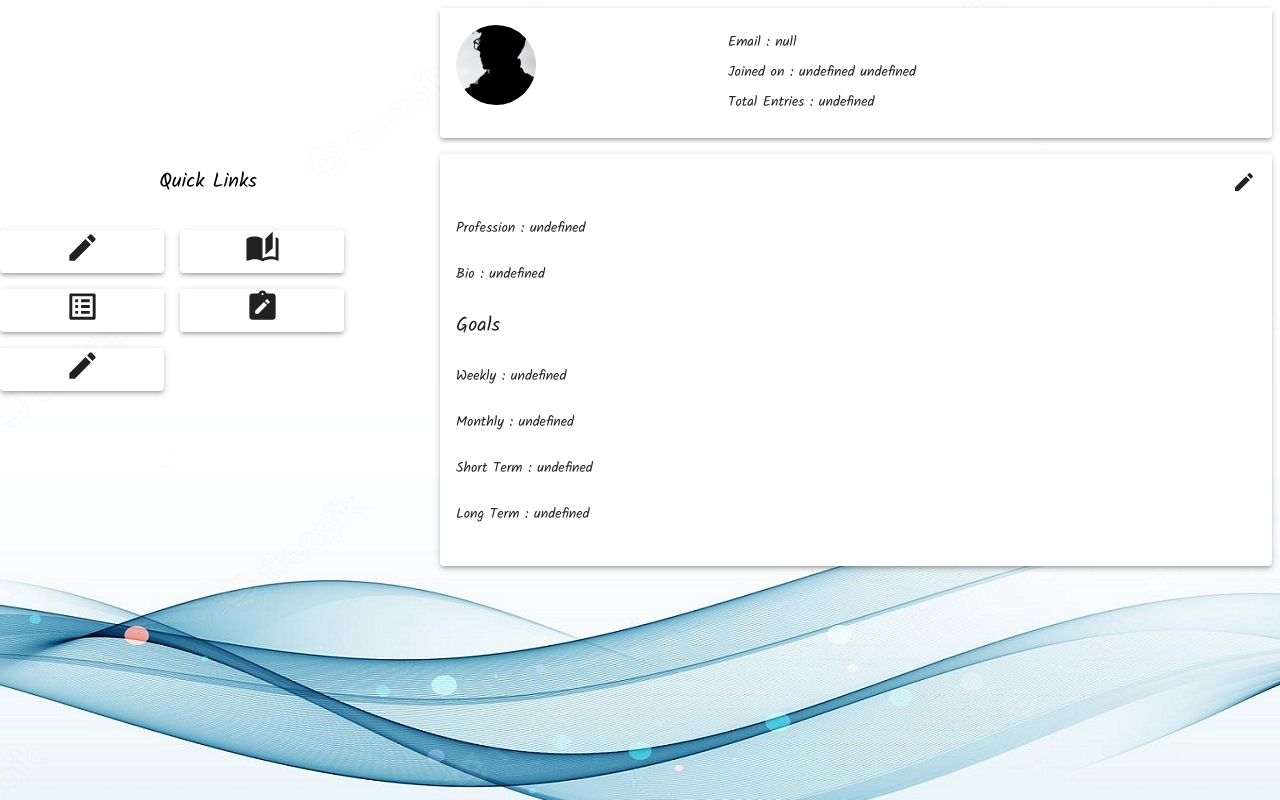
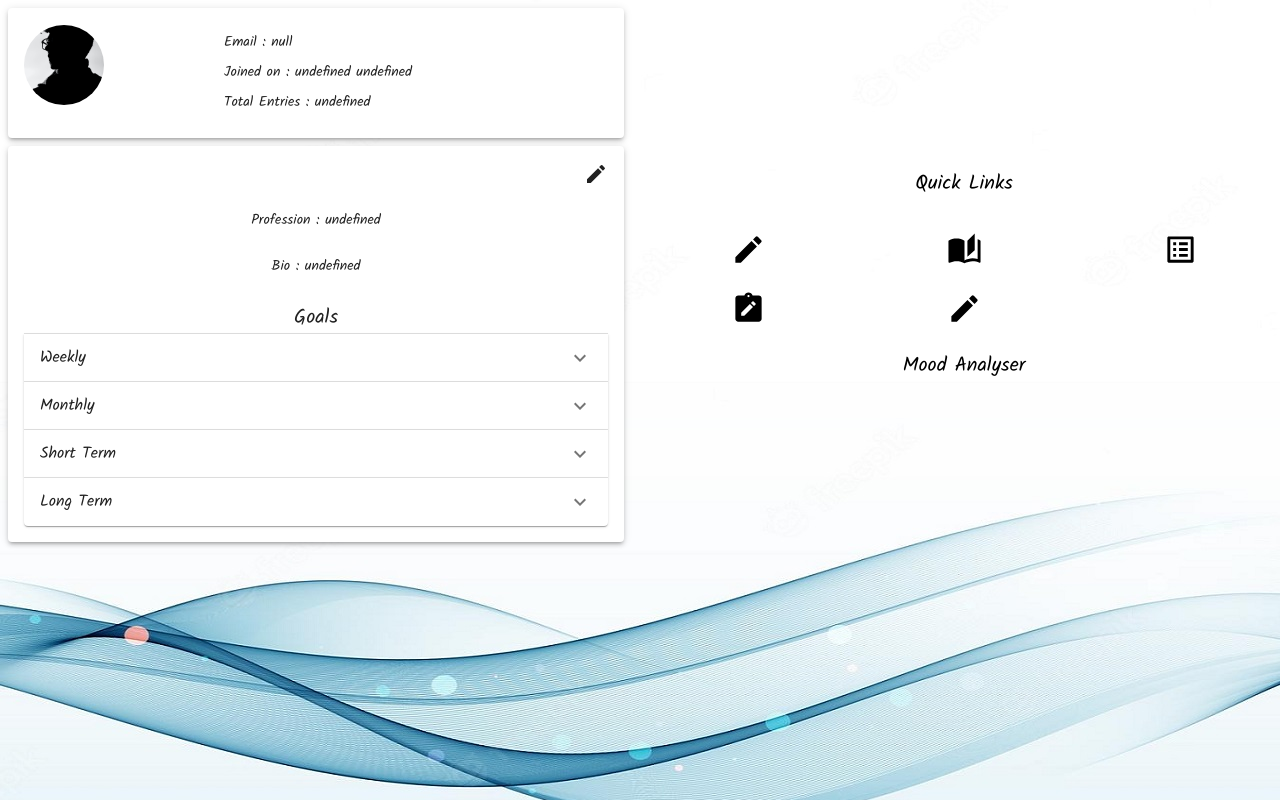
Before and after one commit to frq-frk/D-Diary-FE, a React (Create React App) app: page /dashboard in a window 1280 px wide. Built offline with nearby package versions, Linux system fonts and the light colour scheme; no server answers.

Commit message:
updated a dashboard UI, re structured some page view ratios Signed-off-by: Farooq <mullafarooq4@gmail.com>

```diff
--- a/src/components/dashboard/EditableProfile.js
+++ b/src/components/dashboard/EditableProfile.js
@@ -1,43 +1,89 @@
 import React from 'react'
-import { Grid, Typography, Paper } from '@mui/material'
+import { Grid, Typography, Paper, Accordion, AccordionSummary, AccordionDetails } from '@mui/material'
 import { Box } from '@mui/system'
 import ModeEditIcon from '@mui/icons-material/ModeEdit';
 import { useNavigate } from 'react-router-dom'
+import ExpandMoreIcon from '@mui/icons-material/ExpandMore';
 
 function EditableProfile(props) {
 
     const navigate = useNavigate();
 
+    const [expanded, setExpanded] = React.useState('');
+
+    const handleChange = (panel) => (event, newExpanded) => {
+        setExpanded(newExpanded ? panel : false);
+    };
+
     return (
-        <Grid item xs={12} sx={{
-            display: 'flex',
-            flexDirection: 'column',
-            justifyContent: 'space-around',
-            textAlign: 'start'
-        }}>
+        <Box>
             <Paper elevation={3} sx={{
                 margin: 1,
                 padding: 2
             }}>
                 <Box sx={{
-                    display:'flex',
-                    flexDirection:'row-reverse'
+                    display: 'flex',
+                    flexDirection: 'row-reverse'
                 }}>
                     <ModeEditIcon onClick={() => navigate("/updateprofile")} sx={{
                         '&:hover': {
-                            cursor:'pointer'
+                            cursor: 'pointer'
                         }
-                    }}/>
+                    }} />
                 </Box>
                 <Typography variant="subtitle2" component="h6" my={3}>{`Profession : ${props.props.profession}`}</Typography>
                 <Typography variant="subtitle2" component="h6" my={3}>{`Bio : ${props.props.bio}`}</Typography>
                 <Typography variant="h6" component="h6">Goals</Typography>
-                <Typography variant="subtitle2" component="h6" my={3}>{`Weekly : ${props.props.weekGoal}`}</Typography>
-                <Typography variant="subtitle2" component="h6" my={3}>{`Monthly : ${props.props.monthGoal}`}</Typography>
-                <Typography variant="subtitle2" component="h6" my={3}>{`Short Term : ${props.props.shortTermGoal}`}</Typography>
-                <Typography variant="subtitle2" component="h6" my={3}>{`Long Term : ${props.props.longTermGoal}`}</Typography>
+                <Accordion expanded={expanded === 'panel1'} onChange={handleChange('panel1')}>
+                    <AccordionSummary
+                        expandIcon={<ExpandMoreIcon />}
+                        aria-controls="weekly-content"
+                        id="weekly-header"
+                    >
+                        <Typography>Weekly</Typography>
+                    </AccordionSummary>
+                    <AccordionDetails>
+                        <Typography variant="subtitle2" component="h6" my={3}>{props.props.weekGoal}</Typography>
+                    </AccordionDetails>
+                </Accordion>
+                <Accordion expanded={expanded === 'panel2'} onChange={handleChange('panel2')}>
+                    <AccordionSummary
+                        expandIcon={<ExpandMoreIcon />}
+                        aria-controls="monthly-content"
+                        id="monthly-header"
+                    >
+                        <Typography>Monthly</Typography>
+                    </AccordionSummary>
+                    <AccordionDetails>
+                        <Typography variant="subtitle2" component="h6" my={3}>{`${props.props.monthGoal}`}</Typography>
+                    </AccordionDetails>
+                </Accordion>
+                <Accordion expanded={expanded === 'panel3'} onChange={handleChange('panel3')}>
+                    <AccordionSummary
+                        expandIcon={<ExpandMoreIcon />}
+                        aria-controls="shortTerm-content"
+                        id="shortTerm-header"
+                    >
+                        <Typography>Short Term</Typography>
+                    </AccordionSummary>
+                    <AccordionDetails>
+                        <Typography variant="subtitle2" component="h6" my={3}>{props.props.shortTermGoal}</Typography>
+                    </AccordionDetails>
+                </Accordion>
+                <Accordion expanded={expanded === 'panel4'} onChange={handleChange('panel4')}>
+                    <AccordionSummary
+                        expandIcon={<ExpandMoreIcon />}
+                        aria-controls="longTerm-content"
+                        id="longTerm-header"
+                    >
+                        <Typography>Long Term</Typography>
+                    </AccordionSummary>
+                    <AccordionDetails>
+                        <Typography variant="subtitle2" component="h6" my={3}>{props.props.longTermGoal}</Typography>
+                    </AccordionDetails>
+                </Accordion>
             </Paper>
-        </Grid>
+        </Box>
     )
 }
 
--- a/src/components/dashboard/IconGroup.js
+++ b/src/components/dashboard/IconGroup.js
@@ -6,6 +6,7 @@ import ListAltIcon from '@mui/icons-material/ListAlt'
 import NoteAltIcon from '@mui/icons-material/NoteAlt'
 import { useNavigate } from 'react-router-dom'
 import { auth } from '../../firebase'
+import MoodAnalyser from './MoodAnalyser'
 
 function IconGroup() {
   const navigate = useNavigate()
@@ -19,60 +20,45 @@ function IconGroup() {
       item
       xs={12}
       sm={4}
-      md={4}
-      sx={{
-        display: 'flex',
-        flexDirection: 'column',
-        justifyContent: 'center',
-        alignItems: 'center',
-      }}
+      md={6}
     >
       <Typography variant="h6">Quick Links</Typography>
       <Grid container spacing={2} direction={'row'} my={2}>
-        <Grid item xs={5}>
-          <Paper elevation={3}>
+        <Grid item xs={4}>
             <CreateIcon
               fontSize="large"
               onClick={() => navigate('/entry')}
               sx={{ '&:hover': { cursor: 'pointer' } }}
             />
-          </Paper>
         </Grid>
-        <Grid item xs={5}>
-          <Paper elevation={3}>
+        <Grid item xs={4}>
             <AutoStoriesIcon
               fontSize="large"
               onClick={() => navigate('/pastentries')}
               sx={{ '&:hover': { cursor: 'pointer' } }}
             />
-          </Paper>
         </Grid>
-        <Grid item xs={5}>
-          <Paper elevation={3}>
+        <Grid item xs={4}>
             <ListAltIcon
               fontSize="large"
               sx={{ '&:hover': { cursor: 'pointer' } }}
             />
-          </Paper>
         </Grid>
-        <Grid item xs={5}>
-          <Paper elevation={3}>
+        <Grid item xs={4}>
             <NoteAltIcon
               fontSize="large"
               sx={{ '&:hover': { cursor: 'pointer' } }}
             />
-          </Paper>
         </Grid>
-        <Grid item xs={5}>
-          <Paper elevation={3}>
+        <Grid item xs={4}>
             <CreateIcon
               fontSize="large"
               onClick={getToken}
               sx={{ '&:hover': { cursor: 'pointer' } }}
             />
-          </Paper>
         </Grid>
       </Grid>
+      <MoodAnalyser/>
     </Grid>
   )
 }
--- /dev/null
+++ b/src/components/dashboard/MoodAnalyser.js
@@ -0,0 +1,12 @@
+import React from 'react'
+import { Typography } from '@mui/material'
+
+function MoodAnalyser() {
+    return (
+        <div>
+            <Typography variant="h6">Mood Analyser</Typography>
+        </div>
+    )
+}
+
+export default MoodAnalyser
--- a/src/components/dashboard/Profile.js
+++ b/src/components/dashboard/Profile.js
@@ -26,7 +26,7 @@ function Profile() {
     },[token])
 
     return (
-        <Grid item xs={12} sm={8} md={8}>
+        <Grid item xs={12} sm={8} md={6}>
             <ReadableProfile props={data}/>
             <EditableProfile props={data}/>
         </Grid>
--- a/src/components/dashboard/ReadableProfile.js
+++ b/src/components/dashboard/ReadableProfile.js
@@ -1,5 +1,5 @@
 import React from 'react'
-import { Grid, Typography, Avatar, Paper } from '@mui/material'
+import { Grid, Typography, Avatar, Paper, Box } from '@mui/material'
 import { useSelector } from 'react-redux'
 
 function ReadableProfile(props) {
@@ -7,7 +7,7 @@ function ReadableProfile(props) {
     const { currentUser } = useSelector(state => state.user)
 
     return (
-        <Grid item xs={12}>
+        <Box>
             <Paper elevation={3} sx={{
                 margin: 1,
                 padding: 2
@@ -36,7 +36,7 @@ function ReadableProfile(props) {
                     </Grid>
                 </Grid>
             </Paper>
-        </Grid>
+        </Box>
     )
 }
 
--- a/src/pages/diary/PastEntries.js
+++ b/src/pages/diary/PastEntries.js
@@ -29,10 +29,10 @@ function PastEntries() {
     return (
         <Box sx={{ m: 1 }}>
             <Grid container>
-                <Grid item xs={12} sm={12} lg={2}>
+                <Grid item xs={12} sm={12} lg={3}>
                     <EntriesTraverser year={year} month={month} setMonth={setMonth} setYear={setYear} />
                 </Grid>
-                <Grid item xs={12} sm={12} lg={10}>
+                <Grid item xs={12} sm={12} lg={9}>
                     <PageFlip year={year} month={month} />
                 </Grid>
             </Grid>
--- a/src/pages/diary/TodayEntry.js
+++ b/src/pages/diary/TodayEntry.js
@@ -20,10 +20,10 @@ function TodayEntry() {
         <Box sx={{ m: 4 }}>
             <h4>Today's Diary Entry</h4>
             <Grid container>
-                <Grid item xs={12} sm={12} lg={2}>
+                <Grid item xs={12} sm={12} lg={3}>
                     <h2>Settings</h2>
                 </Grid>
-                <Grid item xs={12} sm={12} lg={10}>
+                <Grid item xs={12} sm={12} lg={9}>
                     <DiaryEntryForm />
                 </Grid>
             </Grid>
--- a/src/pages/profile/Dashboard.js
+++ b/src/pages/profile/Dashboard.js
@@ -10,8 +10,8 @@ function Dashboard() {
         alignItems : 'center',
         justifyContent : 'center'
     }}>
+        <Profile/>
         <IconGroup/>
-        <Profile/>
     </Grid>
   )
 }
```
Also changed, not shown: public/images/thanyouNote.png (deleted).
